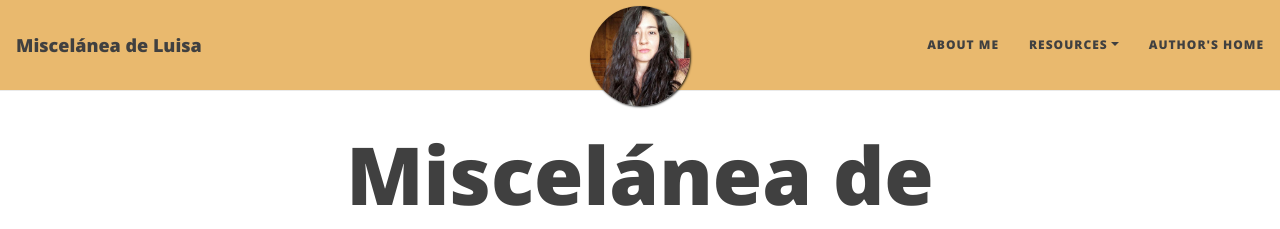
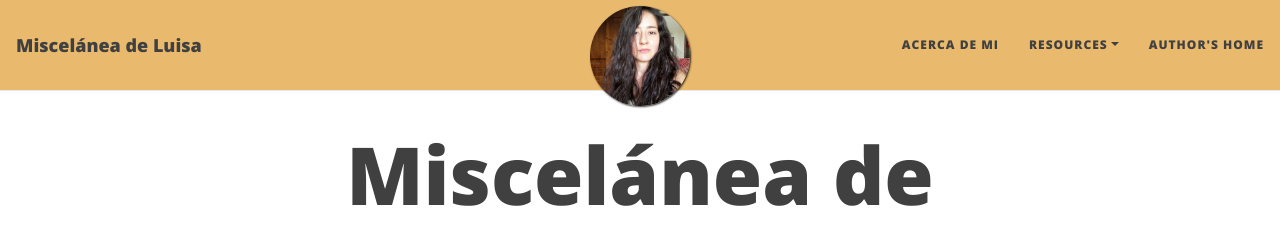
Before and after one commit to LuisaAlfaro/lovelace-blog, a Jekyll site: the page built from index.html, in a window 1280 px wide. Shown: the top 229 px of the page. Built offline with Jekyll 4.4.1, drawn with Linux system fonts in a browser that asks for light colours; nearby versions of some CDN libraries; the list of posts is cut into pages by our own code.

Commit message:
Experimento con el navbar

```diff
--- a/_config.yml
+++ b/_config.yml
@@ -12,7 +12,7 @@ author: Luisa Alfaro
 # --- List of links in the navigation bar --- #
 
 navbar-links:
-  About Me: "aboutme"
+  Acerca de mi: "aboutme"
   Resources:
     - Beautiful Jekyll: "https://LuisaAlfaro.github.io"
     - Learn markdown: "https://LuisaAlfaro.github.io"
```
